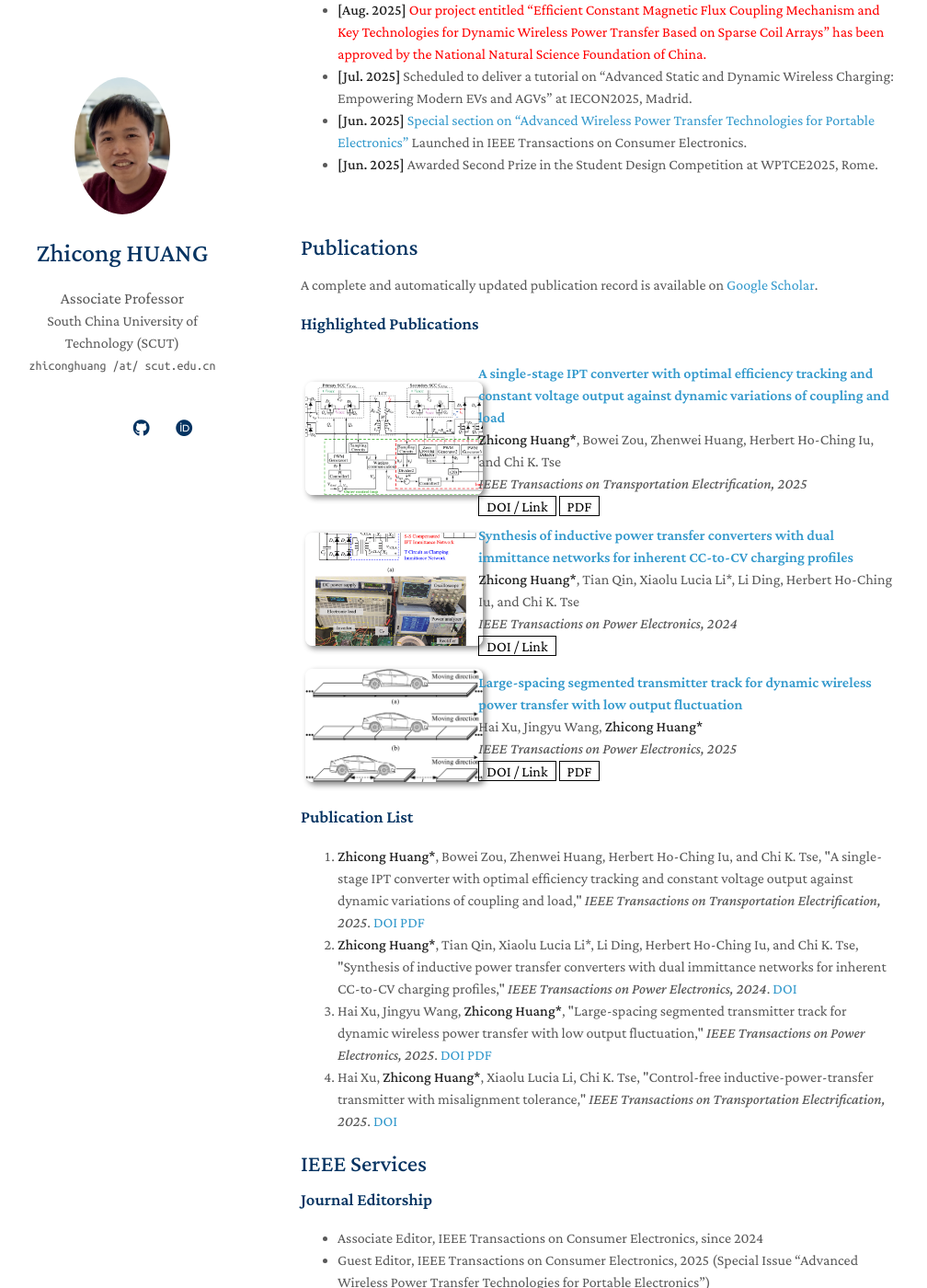
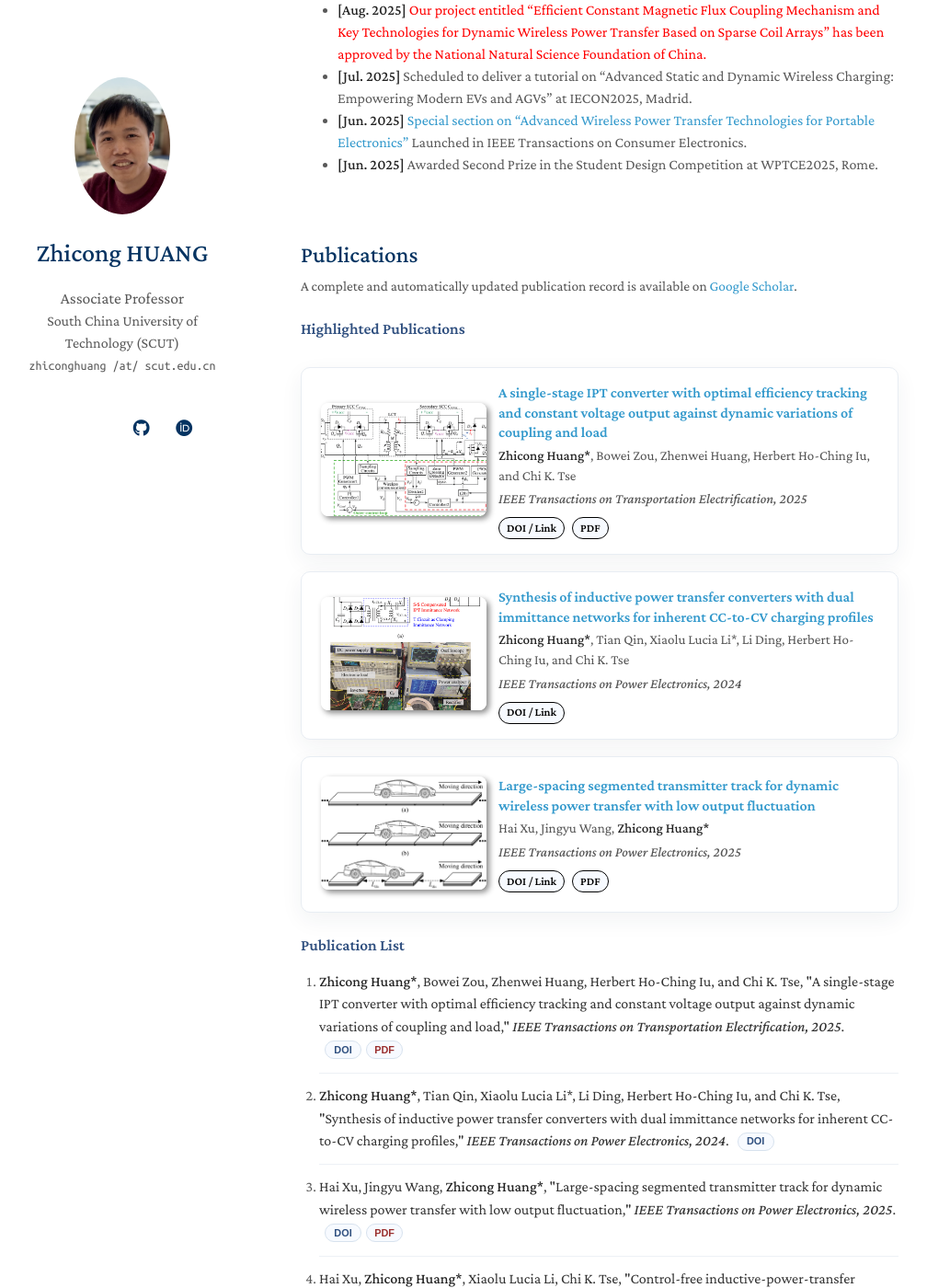
Before and after one commit to forwardhuang/forwardhuang.github.io, a Jekyll site: the page built from index.md, in a window 1280 px wide and 1400 px high, scrolled down 644 px. Shown: the whole window at 92% size, without its empty margins (143-1151 px from the left). Built offline with Jekyll 4.4.1, drawn with Linux system fonts in a browser that asks for light colours; a style sheet for code colours, icons or effects is not loaded; our own code applies the rules of GitHub Pages for plain Markdown files.

Commit message:
Update style.scss

```diff
--- a/assets/css/style.scss
+++ b/assets/css/style.scss
@@ -2,3 +2,186 @@
 ---
 
 @import "minimal-light";
+
+.section-title {
+  margin: 28px 0 8px;
+}
+
+.subsection-title {
+  margin: 26px 0 14px;
+  color: #2f4f7f;
+  font-size: 1.08rem;
+  font-weight: 700;
+}
+
+.publication-note {
+  margin: 6px 0 18px;
+  color: #555;
+  font-size: 0.96rem;
+}
+
+.publication-highlights .bibliography {
+  margin: 0;
+  padding-left: 0;
+  list-style: none;
+}
+
+.highlight-card {
+  display: flex;
+  gap: 18px;
+  margin: 0 0 18px;
+  padding: 16px;
+  border: 1px solid #e8edf3;
+  border-radius: 10px;
+  background: #fff;
+  box-shadow: 0 8px 24px rgba(31, 45, 61, 0.06);
+}
+
+.pub-media {
+  flex: 0 0 30%;
+  max-width: 180px;
+  padding: 0 !important;
+}
+
+.pub-media img.teaser {
+  width: 100%;
+  height: auto;
+  border-radius: 8px;
+  object-fit: cover;
+}
+
+.pub-content {
+  flex: 1 1 auto;
+  padding: 0 !important;
+}
+
+.pub-content .title {
+  font-weight: 700;
+  line-height: 1.35;
+}
+
+.pub-content .author,
+.pub-content .periodical {
+  margin-top: 4px;
+  color: #555;
+  font-size: 0.94rem;
+  line-height: 1.45;
+}
+
+.links,
+.list-links {
+  display: flex;
+  flex-wrap: wrap;
+  gap: 8px;
+  margin-top: 8px;
+}
+
+.links .btn,
+.list-links a {
+  display: inline-block;
+  padding: 3px 9px;
+  border: 1px solid #d7e2ee;
+  border-radius: 999px;
+  background: #f7faff;
+  color: #2f4f7f;
+  font-size: 0.78rem;
+  font-weight: 600;
+  text-decoration: none;
+}
+
+.links .btn:hover,
+.list-links a:hover {
+  border-color: #2f4f7f;
+  background: #2f4f7f;
+  color: #fff;
+}
+
+.publication-list-panel {
+  margin-top: 8px;
+  padding: 4px 0;
+}
+
+.publication-list {
+  margin: 0;
+  padding-left: 1.25rem;
+}
+
+.publication-list li {
+  margin-bottom: 12px;
+  padding-bottom: 12px;
+  border-bottom: 1px solid #edf1f5;
+}
+
+.publication-list li:last-child {
+  border-bottom: 0;
+}
+
+.citation-list li {
+  line-height: 1.55;
+}
+
+.citation-text {
+  color: #333;
+}
+
+.citation-links {
+  display: inline-flex;
+  flex-wrap: wrap;
+  gap: 5px;
+  margin-left: 6px;
+  vertical-align: 1px;
+}
+
+.citation-icon {
+  display: inline-flex;
+  align-items: center;
+  justify-content: center;
+  min-width: 26px;
+  height: 18px;
+  padding: 0 6px;
+  border: 1px solid #d7e2ee;
+  border-radius: 999px;
+  background: #f7faff;
+  color: #2f4f7f;
+  font-size: 0.68rem;
+  font-family: Arial, sans-serif;
+  font-weight: 700;
+  line-height: 1;
+  text-decoration: none;
+}
+
+.citation-icon:hover {
+  border-color: #2f4f7f;
+  background: #2f4f7f;
+  color: #fff;
+  text-decoration: none;
+}
+
+.pdf-icon {
+  color: #9a2f2f;
+}
+
+.pdf-icon:hover {
+  border-color: #9a2f2f;
+  background: #9a2f2f;
+}
+
+.page-icon {
+  color: #2f6f58;
+}
+
+.page-icon:hover {
+  border-color: #2f6f58;
+  background: #2f6f58;
+}
+
+@media (max-width: 720px) {
+  .highlight-card {
+    display: block;
+  }
+
+  .pub-media {
+    max-width: none;
+    margin-bottom: 12px;
+  }
+}
```
